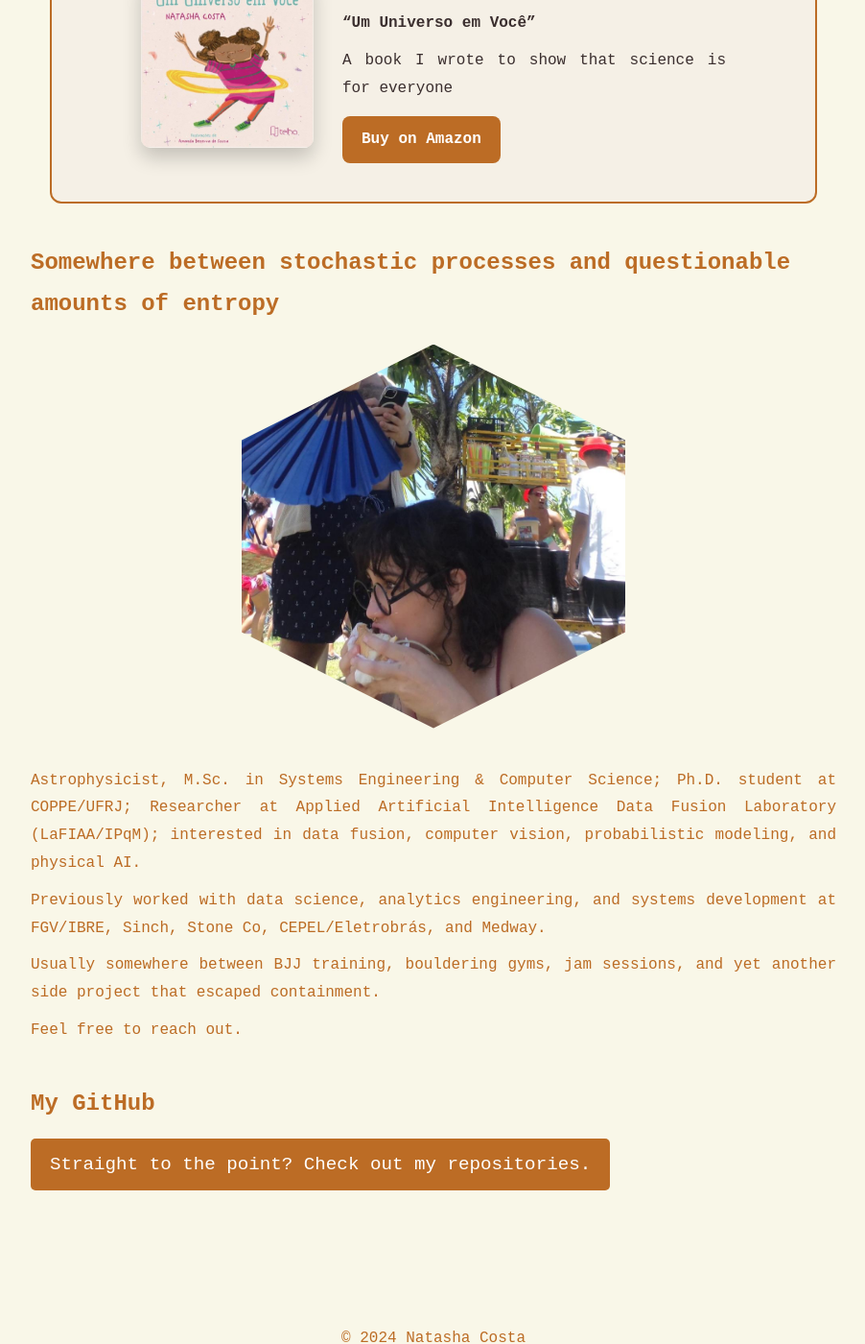
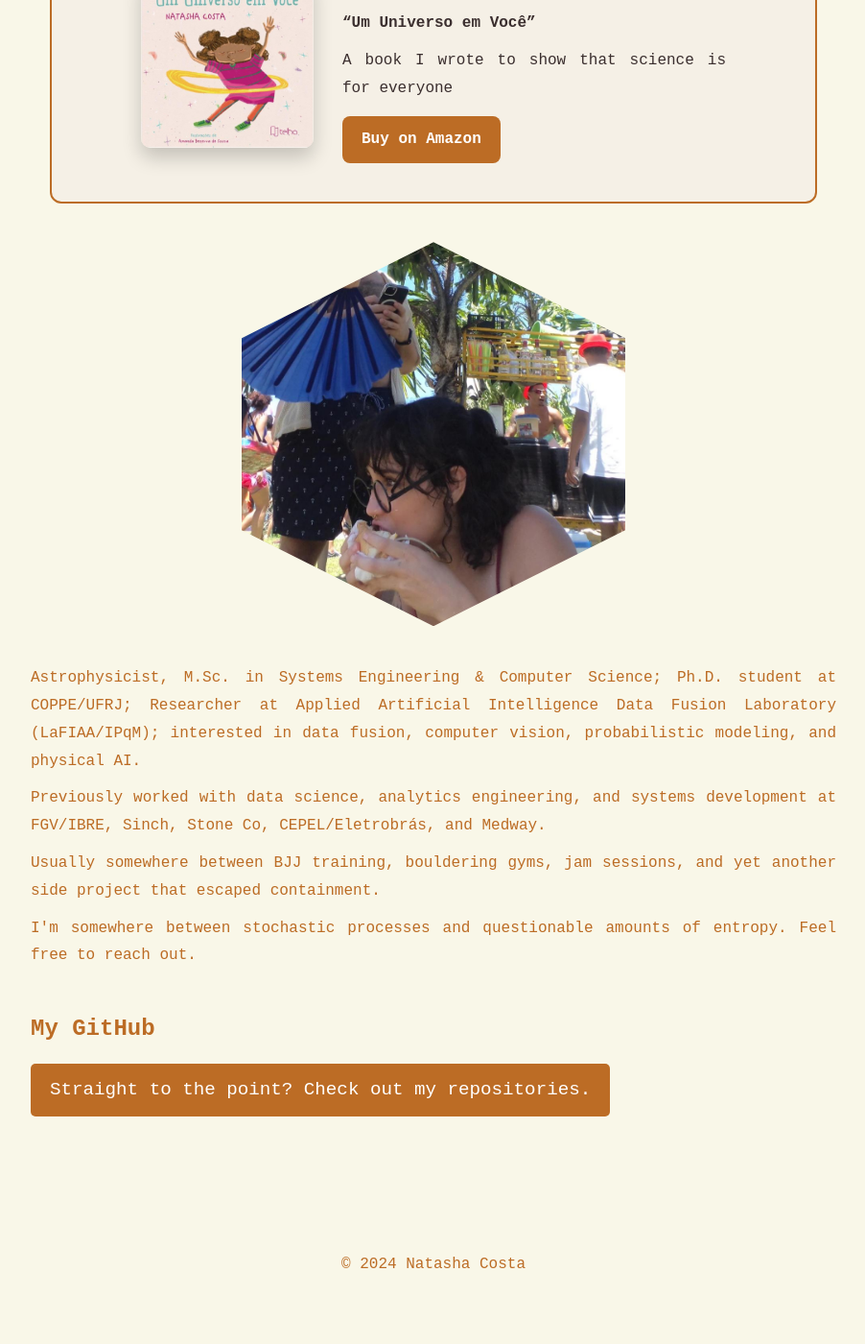
Before and after one commit to AstroNatasha/AstroNatasha.github.io, a Jekyll site: the page index.html, which Jekyll copies as it is, in a window 1280 px wide and 1400 px high, scrolled down 388 px. Shown: the whole window at 96% size, without its empty margins (188-1090 px from the left). Built offline with Jekyll 4.4.1, drawn with Linux system fonts in a browser that asks for light colours; after the commit the page ends 1750 px from its top, so only the background shows below that; part of the change alters nothing that is shown.

Commit message:
Revise introductory text in index.html
Updated the introductory text in the HTML file.

```diff
--- a/index.html
+++ b/index.html
@@ -39,8 +39,7 @@
         </section>
 
         <section>
-            <h1>Somewhere between stochastic processes and questionable amounts of entropy</h1>
-
+        <section>
             <img src="images/soyyo.jpeg" alt="Natasha" class="hexagon-img">
 
             <p>
@@ -56,6 +55,7 @@
             </p>
 
             <p>
+                I'm somewhere between stochastic processes and questionable amounts of entropy.
                 Feel free to reach out.
             </p>
         </section>
```
